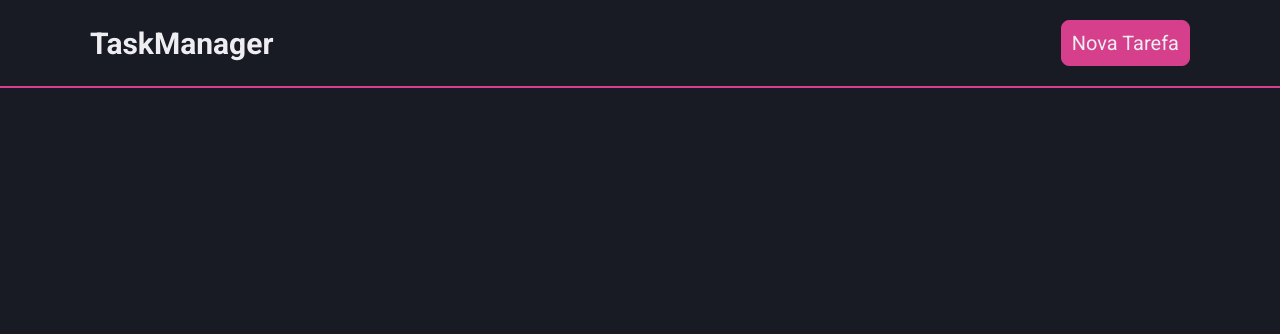
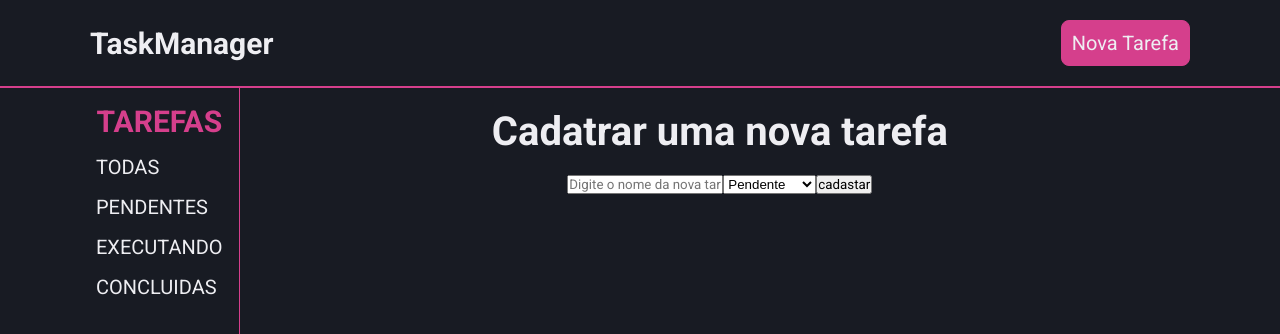
Before and after one commit to felipemimoura/taskmanager, a React (Create React App) app: page /newTaks in a window 1280 px wide. Shown: the top 334 px of the page. Built offline with nearby package versions, Linux system fonts and the light colour scheme.

Commit message:
feat: finish pages to project

```diff
--- /dev/null
+++ b/src/pages/newTask.tsx
@@ -0,0 +1,62 @@
+import faker from 'faker'
+import React, { FormEvent, useCallback, useState } from 'react'
+import Siderbar from '../components/sidebar'
+import { useTask } from '../contexts/task'
+import { Task } from '../contexts/task/interace'
+
+const Newtask: React.FC = () => {
+  const [title, setTitle] = useState('')
+  const [taskStatus, setTaskStauts] = useState('pending')
+  const { handleAddTask } = useTask()
+
+  const handleSubmit = useCallback(
+    (event: FormEvent) => {
+      event.preventDefault()
+
+      if (!title) {
+        return
+      }
+
+      const newTask: Task = {
+        title,
+        taskStatus: taskStatus,
+        id: faker.datatype.number()
+      }
+
+      handleAddTask(newTask)
+      setTitle('')
+      setTaskStauts('pending')
+    },
+    [handleAddTask, taskStatus, title]
+  )
+
+  return (
+    <main>
+      <Siderbar title="Tarefas" />
+      <div className="wrapper">
+        <h2 className="title">Cadatrar uma nova tarefa</h2>
+        <form className="formAddClass" onSubmit={handleSubmit}>
+          <input
+            type="text"
+            placeholder="Digite o nome da nova tarefa"
+            onChange={(event) => setTitle(event.target.value)}
+            value={title}
+          />
+          <select
+            id="status"
+            onChange={(event) => setTaskStauts(event.target.value)}
+          >
+            <option defaultValue="pending">Pendente</option>
+
+            <option defaultValue="progress">Executando</option>
+
+            <option defaultValue="done">Concluido</option>
+          </select>
+          <button type="submit">cadastar</button>
+        </form>
+      </div>
+    </main>
+  )
+}
+
+export default Newtask
--- a/src/pages/taskPending.tsx
+++ b/src/pages/taskPending.tsx
@@ -19,7 +19,7 @@ const TaskPending: React.FC = () => {
       <Siderbar title="Tarefas" />
       <div className="wrapper">
         <h2 className="title">
-          Você possui {`${taskPending.length}`} em progresso
+          Você possui {`${taskPending.length}`} pendentes
         </h2>
         <div className="taskContainer">
           {taskPending.map((task) => {
--- a/src/routes/index.tsx
+++ b/src/routes/index.tsx
@@ -1,6 +1,7 @@
 import React from 'react'
 import { Route, Routes } from 'react-router-dom'
 import Home from '../pages'
+import Newtask from '../pages/newTask'
 import TaskDone from '../pages/taskdone'
 import TaskPending from '../pages/taskPending'
 import TaskProgress from '../pages/taskprogress'
@@ -12,6 +13,7 @@ const Router: React.FC = () => {
       <Route path="taskdone" element={<TaskDone />} />
       <Route path="taskprogress" element={<TaskProgress />} />
       <Route path="taskpending" element={<TaskPending />} />
+      <Route path="newTaks" element={<Newtask />} />
     </Routes>
   )
 }
```
